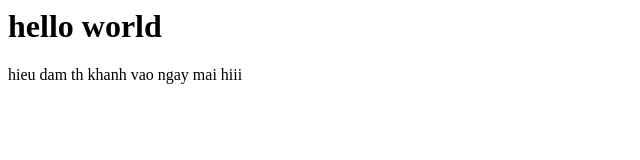
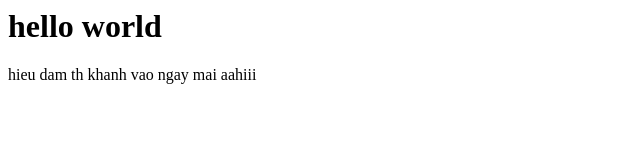
Before and after one commit to Ldh941/testRepositoy, a plain HTML site: page index.html in a window 1280 px wide. Shown: the full height of the page, 0-640 px from the left. Drawn offline with Linux system fonts and the light colour scheme.

Commit message:
add files

```diff
--- a/index.html
+++ b/index.html
@@ -1,2 +1,2 @@
 <h1>hello world</h1>
-<p>hieu dam th khanh vao ngay mai hiii</p>
+<p>hieu dam th khanh vao ngay mai aahiii</p>
```
